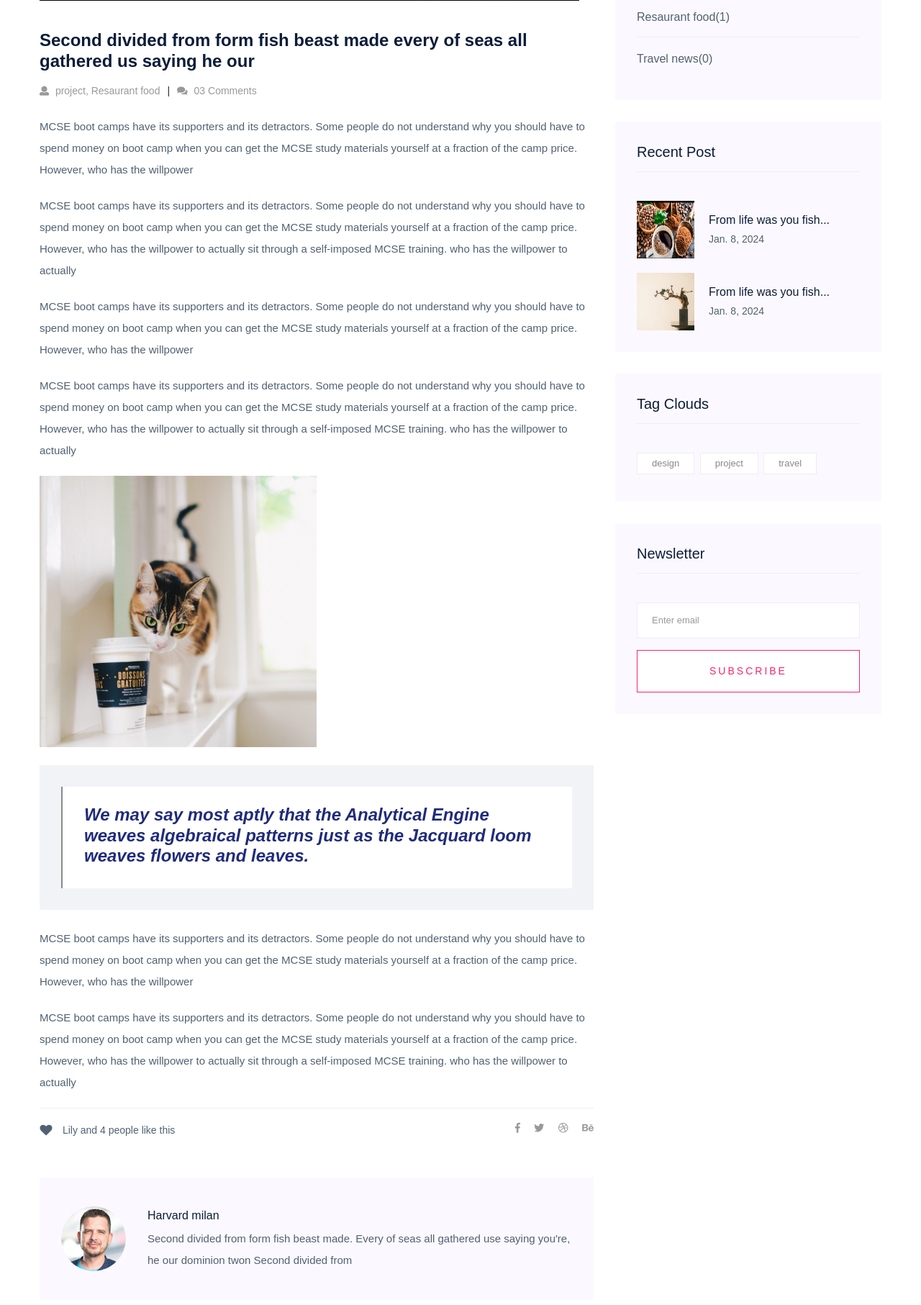
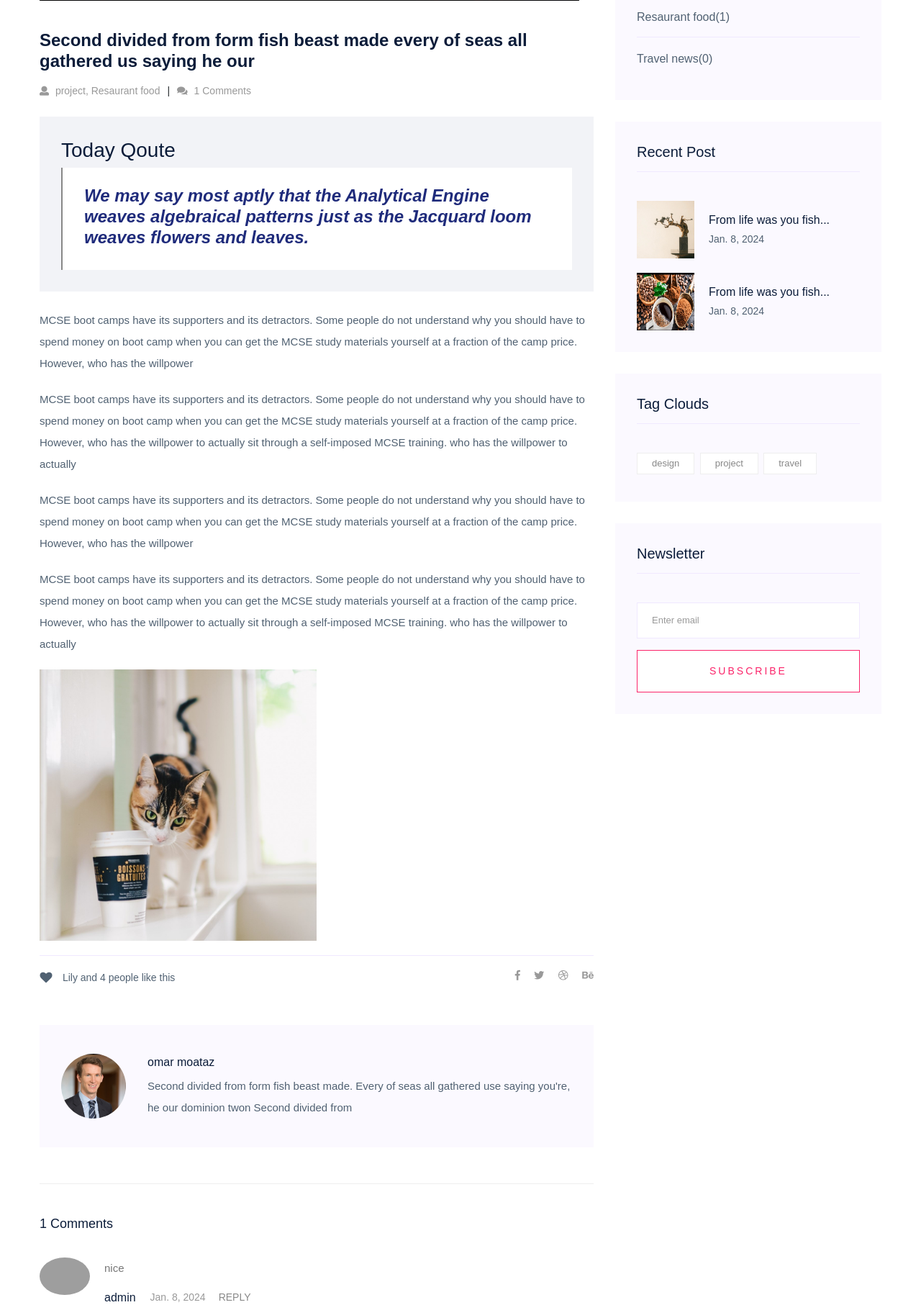
Before and after one commit to Omarmoatz/Job-Finder, a Django app: a page that uses blog/templates/blog/blog_detail.html in a window 1280 px wide. Shown: the part 1028-2841 px from the top of the page at 72% size. Run offline with Django 4.2, Linux system fonts and the light colour scheme; data comes from the database, SQL or seed files in the repository; both versions use the stored data as it was after the commit; some libraries are stand-ins or nearby versions; some web fonts are replaced; grey boxes are pictures that could not be loaded.

Commit message:
add auther to models and template

```diff
--- a/blog/admin.py
+++ b/blog/admin.py
@@ -1,11 +1,12 @@
 from django.contrib import admin
 from django_summernote.admin import SummernoteModelAdmin
-from .models import Blog,Comment,Category
+from .models import Blog,Comment,Category,Auther
 
 
 class BlogContent(SummernoteModelAdmin):
     summernote_fields = '__all__'
 
 admin.site.register(Blog,BlogContent)
+admin.site.register(Auther)
 admin.site.register(Comment)
 admin.site.register(Category)
--- a/blog/models.py
+++ b/blog/models.py
@@ -5,11 +5,13 @@ from django.utils.text import slugify
 
 
 class Blog(models.Model):
+    auther = models.ForeignKey("Auther", related_name='auther_blog', on_delete=models.CASCADE)
+    auther_comment = models.TextField(max_length=300,blank=True, null=True)
     title = models.CharField(max_length=200)
     img = models.ImageField( upload_to='blog_img')
     subtitle = models.TextField(max_length=400)
-    content = models.TextField(max_length=2000)
-    qoute = models.TextField(max_length=500)
+    content = models.TextField(max_length=10000)
+    qoute = models.TextField(max_length=1000)
     created_at = models.DateField(default=timezone.now)
     category = models.ForeignKey("Category", related_name='ctg_blog',on_delete=models.SET_NULL,blank=True, null=True)
     slug = models.SlugField(blank=True, null=True)
@@ -21,6 +23,12 @@ class Blog(models.Model):
        self.slug = slugify(self.title)
        super(Blog, self).save(*args, **kwargs)
 
+class Auther(models.Model):
+    name = models.CharField( max_length=50)
+    img = models.ImageField( upload_to='auther_img',blank=True, null=True)
+
+    def __str__(self):
+        return self.name
 
 class Category(models.Model):
     name = models.CharField(max_length=50, unique=True)
--- a/blog/templates/blog/blog_detail.html
+++ b/blog/templates/blog/blog_detail.html
@@ -29,23 +29,14 @@
                      <h2>{{blog.subtitle|safe}}</h2>
                      <ul class="blog-info-link mt-3 mb-4">
                         <li><a href="#"><i class="fa fa-user"></i>  {{blog.category.tag}}, {{blog.category}}</a></li>
-                        <li><a href="#"><i class="fa fa-comments"></i> 03 Comments</a></li>
+                        <li><a href="#"><i class="fa fa-comments"></i> {{comment|length}} Comments</a></li>
                      </ul>
-                     <p class="excert">{{blog.content|safe}}</p>
                      <div class="quote-wrapper">
+                        <h3>Today Qoute</h3>
                         <div class="quotes">{{blog.qoute|safe}}</div>
                      </div>
-                     <p>
-                        MCSE boot camps have its supporters and its detractors. Some people do not understand why you
-                        should have to spend money on boot camp when you can get the MCSE study materials yourself at a
-                        fraction of the camp price. However, who has the willpower
-                     </p>
-                     <p>
-                        MCSE boot camps have its supporters and its detractors. Some people do not understand why you
-                        should have to spend money on boot camp when you can get the MCSE study materials yourself at a
-                        fraction of the camp price. However, who has the willpower to actually sit through a
-                        self-imposed MCSE training. who has the willpower to actually
-                     </p>
+                     <p class="excert">{{blog.content|safe}}</p>
+
                   </div>
                </div>
                <div class="navigation-top">
@@ -66,13 +57,12 @@
                </div>
                <div class="blog-author">
                   <div class="media align-items-center">
-                     <img src="assets/img/blog/author.png" alt="">
+                     <img src="{{blog.auther.img.url}}" alt="">
                      <div class="media-body">
                         <a href="#">
-                           <h4>Harvard milan</h4>
+                           <h4>{{blog.auther}}</h4>
                         </a>
-                        <p>Second divided from form fish beast made. Every of seas all gathered use saying you're, he
-                           our dominion twon Second divided from</p>
+                        <p>{{blog.auther_comment|safe}}</p>
                      </div>
                   </div>
                </div>
--- a/blog/templates/blog/blog_list.html
+++ b/blog/templates/blog/blog_list.html
@@ -40,7 +40,7 @@
                                 <a class="d-inline-block" href="{% url 'blog:blog_detail' item.slug %}">
                                     <h2>{{item}}</h2>
                                 </a>
-                                <p>{{item.subtitle}}</p>
+                                <p>{{item.subtitle|safe}}</p>
                                 <ul class="blog-info-link">
                                     <li><a href="#"><i class="fa fa-user"></i> {{item.category.tag}}, {{item.category}}</a></li>
                                     <li><a href="#"><i class="fa fa-comments"></i> 03 Comments</a></li>
--- a/blog/views.py
+++ b/blog/views.py
@@ -14,7 +14,7 @@ class BlogList(generic.ListView):
     def get_context_data(self, **kwargs):
         context = super().get_context_data(**kwargs)
         context["ctgs"] = Category.objects.all().annotate(blog_num=Count('ctg_blog'))
-        context["blogs"] = Blog.objects.all()[:5]
+        context["blogs"] = Blog.objects.all().order_by('-id')[:5]
         return context
 
 
@@ -25,7 +25,7 @@ class BlogDetail(generic.DetailView):
         context = super().get_context_data(**kwargs)
         context["comment"] = Comment.objects.filter(blog=self.get_object())
         context["ctgs"] = Category.objects.all().annotate(blog_num=Count('ctg_blog'))
-        context["blogs"] = Blog.objects.all()[:5]
+        context["blogs"] = Blog.objects.all().order_by('-id')[:5]
         return context
 
 def add_comment(request,slug):
--- a/jop/templates/jop/job_form.html
+++ b/jop/templates/jop/job_form.html
@@ -2,9 +2,7 @@
 {% load bootstrap5 %}
 {% load static %}
 {% block body %}
-
     <main>
-
         <!-- Hero Area Start-->
         <div class="slider-area ">
         <div class="single-slider section-overly slider-height2 d-flex align-items-center" data-background="{% static 'assets/img/hero/about.jpg' %}">
```
Also changed, not shown: blog/migrations/0004_auther.py (added), blog/migrations/0005_blog_auther_blog_auther_comment.py (added), db.sqlite3, media/auther_img/pr2.jpg (added), media/auther_img/pr3.jpg (added), media/blog_img/52.jpg (added), media/blog_img/im2.jpg (added), media/django-summernote/2024-01-08/894e7cfc-0da9-4a11-bfdc-a020838fa9ef.jpg (added).
